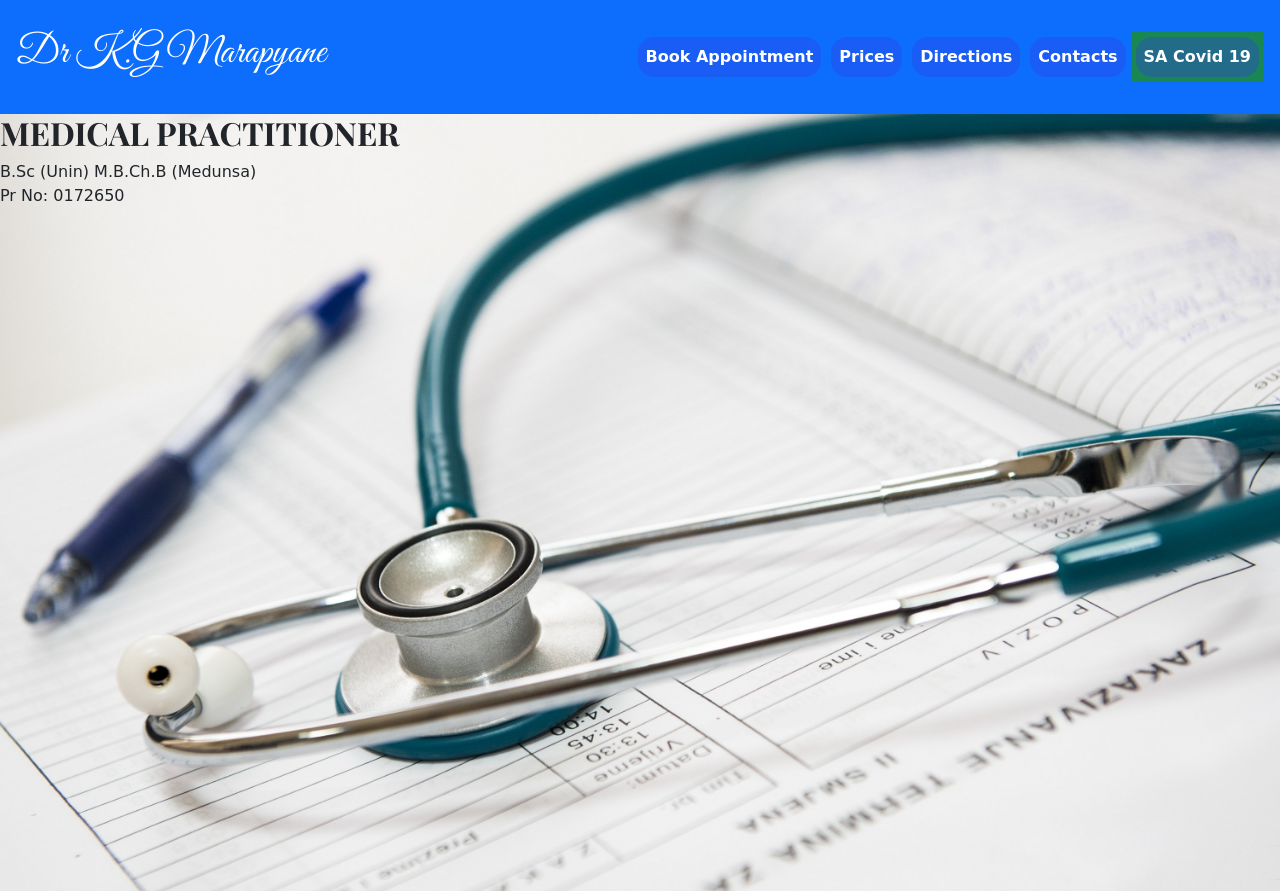
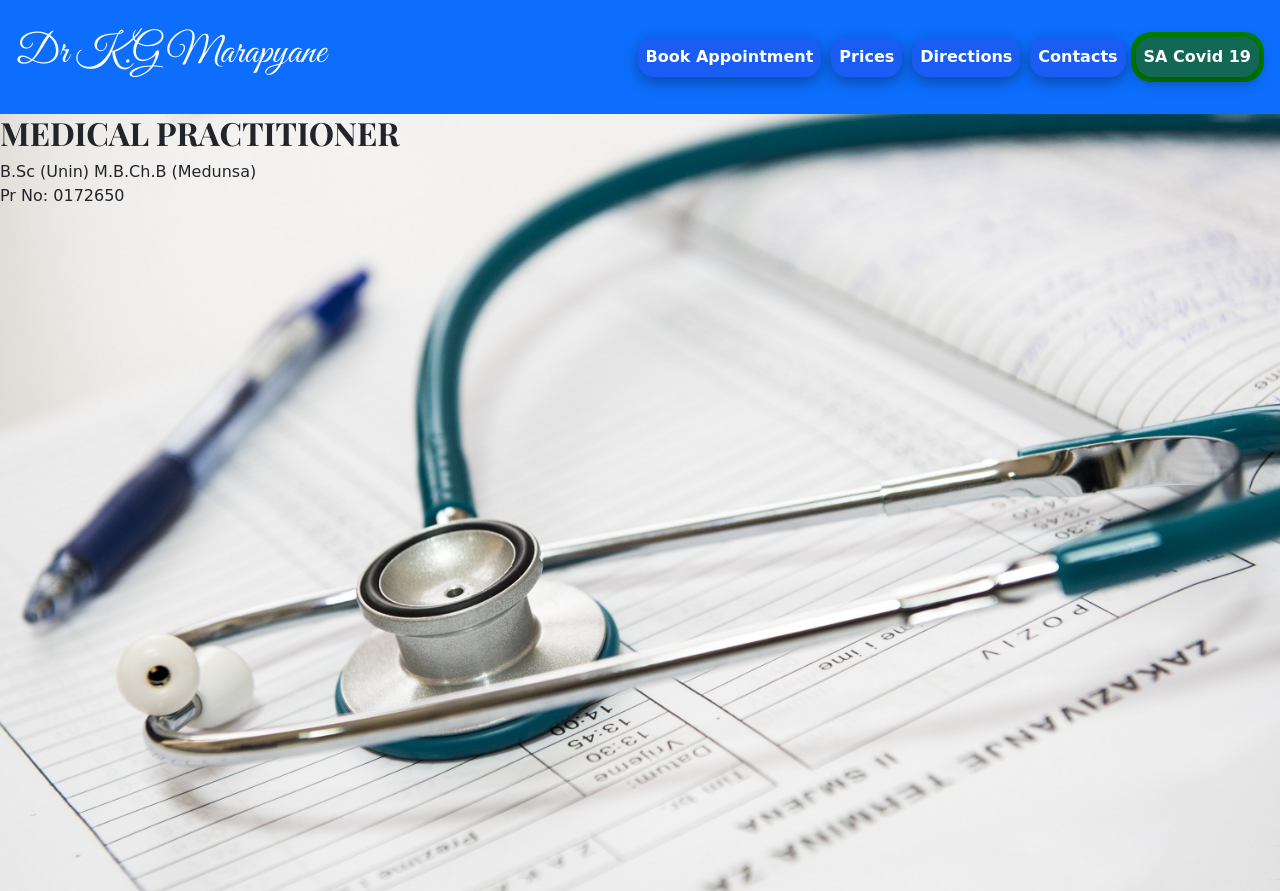
Before and after one commit to njabulo007/Dr-K.G-Marapyane-s-Website, a plain HTML site: page index.html in a window 1280 px wide. Shown: the top 891 px of the page. Drawn offline with nearby package versions, Linux system fonts and the light colour scheme; some packages are replaced by stand-ins of ours; a web font is replaced by a local one.

Commit message:
third commit

```diff
--- a/index.html
+++ b/index.html
@@ -35,7 +35,7 @@
 
               <li class="nav-item "><a class="nav-link text-white" href="#directions">Directions</a> </li>
               <li class="nav-item "><a class="nav-link text-white" href="#contacts">Contacts</a></li>
-              <li class="nav-item bg-success text-white"><a class="nav-link text-white" href="https://sacoronavirus.co.za/" target="_blank">SA Covid 19</a></li>
+              <li id="covid_link" class="nav-item  text-white"><a class="nav-link text-white" href="https://sacoronavirus.co.za/" target="_blank">SA Covid 19</a></li>
             </ul>
         </div>
 
--- a/style.css
+++ b/style.css
@@ -24,6 +24,7 @@ nav{
 }
 footer{
     background-color: rgba(128, 128, 128, 0.192);
+    box-shadow: rgba(0, 0, 0, 0.35) 0px 5px 15px;
 }
 
 img{
@@ -44,6 +45,7 @@ h1{
     width: 100%;
     /* The width is the width of the web page */
     border: 1px solid rgb(99, 99, 99);
+    box-shadow: rgba(0, 0, 0, 0.35) 0px 5px 15px;
   }
 #medical_h2{
     font-family: 'Playfair Display', serif;
@@ -58,8 +60,16 @@ li > a{
     border-radius: 16px;
     margin: 5px;
     text-align: center;
+    box-shadow: rgba(0, 0, 0, 0.35) 0px 5px 15px;
 }
 li > a:hover{
     background-color: rgb(51, 63, 228);
     cursor: pointer;
 }
+#box{
+    box-shadow: rgba(0, 0, 0, 0.35) 0px 5px 15px;
+}
+#covid_link{
+    background-color: green !important;
+    border-radius: 20px !important;
+}
```
